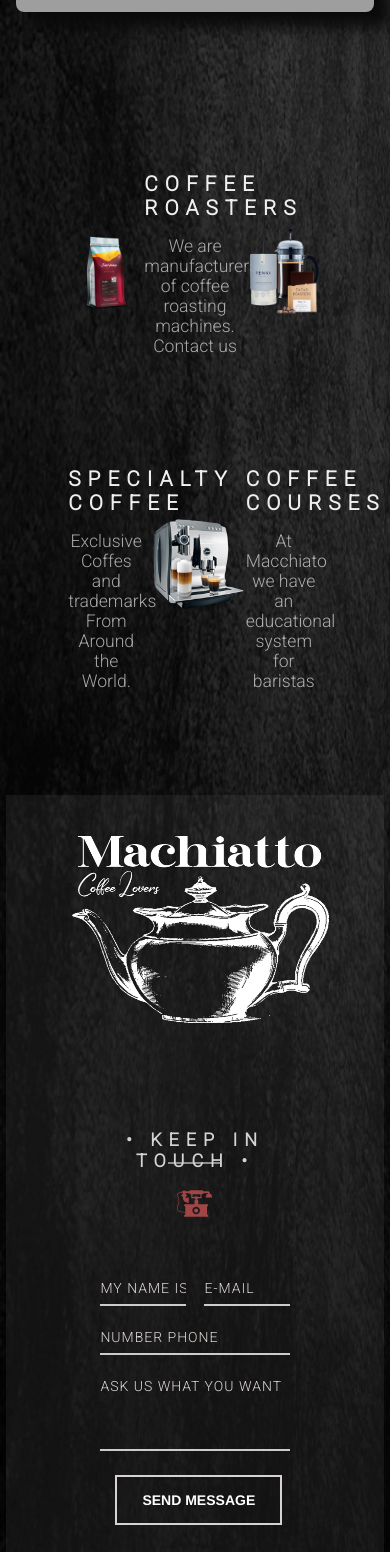
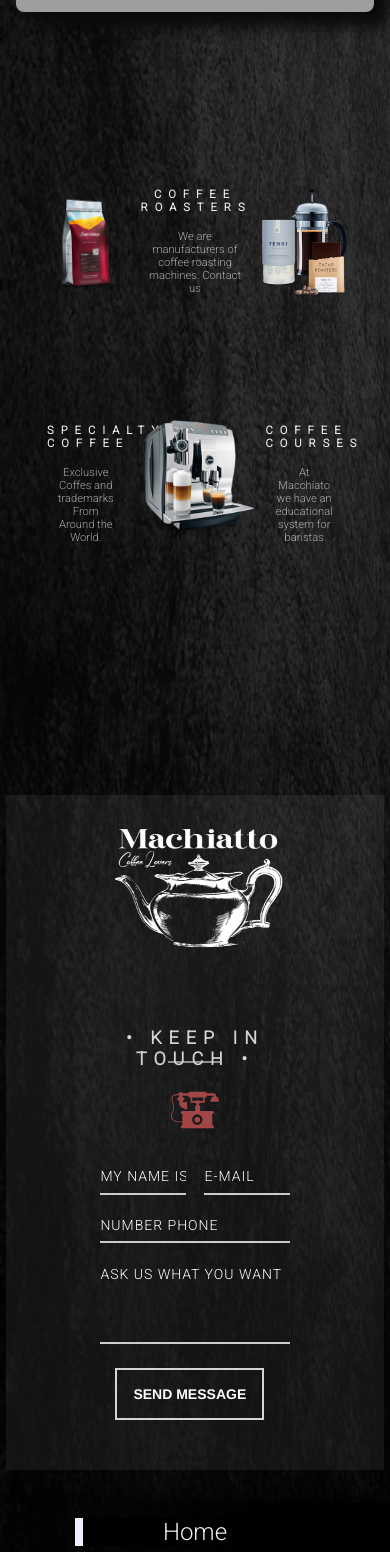
Before and after one commit to FedericoOlguin/AppMacchiato, a React (Create React App) app in the folder frontend/: page / in a window 390 px wide. Shown: the part 2520-4072 px from the top of the page. Built offline with nearby package versions, Linux system fonts and the light colour scheme; grey boxes are pictures that could not be loaded; a web font is replaced by a local one.

Commit message:
formulario corregido, inicio estilos card productos

```diff
--- a/frontend/src/App.css
+++ b/frontend/src/App.css
@@ -68,7 +68,7 @@
 }
 
 ::-webkit-scrollbar-thumb {
-  background-image: linear-gradient(#1d1d1d, #1d1d1d);
+  background-image: linear-gradient(#1d1d1d, #3f3e3e);
   border-radius: 1.5rem;
 }
 
--- a/frontend/src/Styles/FormIndex.css
+++ b/frontend/src/Styles/FormIndex.css
@@ -6,20 +6,17 @@
     margin-bottom: 2rem;
     background-color: rgba(128, 128, 128, 0.123);
 }
-
-.globalForm > h1 {
-    border: solid white 1px ;
-    width: 50%;
-}
 .containerImg{
     display: flex;
     justify-content: center;
     align-items: center;
-
+    width: 50%;
+    /* border: #F2F3EB solid 1px; */
 }
 .containerImg > img{
     width: 23rem;
     height: 19rem;
+    /* border: #F2F3EB solid 1px; */
 }
 
 /* @import url(https://fonts.googleapis.com/css?family=Montserrat:400,700); */
@@ -57,16 +54,13 @@
 }
 
 #container {
-  /* border: solid 3px #b3b3b3; */
   width: 50%;
-  margin: 30px 20px 20px 20px;
-  /* border: solid white 2px; */
-  /* position: relative; */
+  margin: 2rem 3rem 1rem 3rem;
 }
 
 form {
-  padding: 8.5px;
-  margin: 20px 0;
+  padding: 0.2rem;
+  margin: 2rem 0;
 }
 
 h1 {
@@ -77,26 +71,22 @@
   text-align: center;
   text-transform: uppercase;
 }
-
 .underline {
   border-bottom: solid 2px #928d8a;
   margin: -0.512em auto;
-  width: 80px;
+  width: 6rem;
 }
-
 .icon_wrapper {
-  margin: 30px auto 0;
+  margin: 3rem auto 0;
   width: 100%;
 }
-
 .icon {
   display: block;
   fill:  rgb(161, 70, 70);
-  height: 50px;
+  height: 3rem;
   margin: 0 auto;
-  width: 50px;
+  width: 5rem;
 }
-
 .email {
 	float: right;
 	width: 45%;
@@ -108,7 +98,7 @@
 	border-bottom: solid 2px #cecccb;
 	color: #000000;
 	font-size: 1.000em;
-  font-weight: 400;
+  font-weight: 500;
   letter-spacing: 1px;
 	margin: 0em 0 1.475em 0;
 	padding: 0 0 0.575em 0;
@@ -130,58 +120,43 @@
 	outline: none;
 	padding: 0 0 0.675em 0;
 }
-
 .message {
 	float: none;
 }
-
 .name {
 	float: left;
 	width: 45%;
 }
 
-select {
-  background: url('https://cdn4.iconfinder.com/data/icons/ionicons/512/icon-ios7-arrow-down-32.png') no-repeat right;
-  outline: none;
-  -moz-appearance: none;
-  -webkit-appearance: none;
-}
-
-select::-ms-expand {
-  display: none;
-}
-
-.subject {
-  width: 100%;
-}
-
 .telephone {
   width: 100%;
 }
-
 textarea {
 	line-height: 150%;
-	height: 75px;
+	height: 5rem;
 	resize: none;
   width: 100%;
 }
 
 ::-webkit-input-placeholder {
-	color: #dfd9d7;
+	color: #ffffff;
 }
 
 :-moz-placeholder {
-	color: #c9c1bd;
+	color: rgb(255, 255, 255);
 	opacity: 1;
 }
 
 ::-moz-placeholder {
-	color: #c9c1bd;
+	color: #ffffff;
 	opacity: 1;
 }
 
 :-ms-input-placeholder {
 	color: #cac3bf;
+}
+.textArea{
+    color: #ffffff;
 }
 
 #form_button {
@@ -209,11 +184,6 @@
   color: #F2F3EB;
 }
 
-
-@media only screen and (max-width: 770px) {
-
-}
-
 @media screen and (max-width: 768px) {
     .globalForm{
         /* background-color: rgba(128, 128, 128, 0.274); */
@@ -223,7 +193,6 @@
         align-items: center;
         width: 97%;
         min-height: 80vh;
-    }
     }
     .containerImg{
         display: flex;
@@ -235,7 +204,21 @@
     }
     .imgForm{
         width: 40vw;
-    height: 300px;
+        height: 39vh;
+    }
+    .containerImg > img{
+        width: 18rem;
+        height: 13rem;
+        /* border: #F2F3EB solid 1px; */
+    }
+    .icon_wrapper {
+        margin: 2rem auto 0;
+        width: 100%;
+      }
+      #contact_form{
+          margin: 0;
+          padding: 1rem;
+      }
 }
 
 @media screen and (max-width: 480px) {
@@ -248,7 +231,7 @@
   }
 
   #form_button {
-    padding: 15px 25px;
+    padding: 1rem 1rem;
   }
 }
 
@@ -256,10 +239,10 @@
   h1 {
     font-size: 18px;
   }
-
-  .icon {
-    height: 35px;
-    width: 35px;
+  .containerImg > img{
+    width: 15rem;
+    height: 12rem;
+    /* border: #F2F3EB solid 1px; */
 }
 
   .underline {
--- a/frontend/src/Styles/ProductsCards.css
+++ b/frontend/src/Styles/ProductsCards.css
@@ -1,3 +1,67 @@
+.cardProducto{
+  display: flex;
+  flex-direction: column;
+  justify-content: center;
+  margin: 150px 20px 50px 20px;
+  /* padding: 0px 0px 20px 0px; */
+  width: 20em;
+  height: 65vh;
+  color: rgb(161, 70, 70) 8px;
+  border-radius: 8px;
+  -webkit-box-shadow: inset -5px 17px 109px 8px rgba(59, 38, 38, 0.88);
+  -moz-box-shadow: inset -5px 17px 109px 8px rgba(0,0,0,0.88);
+  box-shadow: inset -5px 17px 109px 8px rgba(49, 49, 49, 0.88);
+  background-image: url(https://jberlife.com/wp-content/uploads/2021/04/GettyImages-1191995863-2-scaled.jpg);
+  /* border: solid 2px rgb(185, 96, 60); */
+}
+.tituloCard{
+  border: solid 1px white;
+  margin: 0;
+}
+.cardProducto > img{
+  align-self: center;
+  width: 55%;
+  margin-bottom: 0px;
+  /* border: solid white 1px; */
+}
+.precio{
+  color: blanchedalmond;
+  position: absolute;
+  z-index: 1000;
+}
+.txtCard{
+  display: flex;
+  flex-direction: column;
+  justify-content: center;
+  width: 100%;
+  height: 30vh;
+  align-items: center;
+  color: white;
+  justify-content: center;
+  margin: 0px;
+  /* border: solid white 1px; */
+}
+.txtCard > h2{
+  width: 100%;
+  height: 2.5rem;
+  align-content: center;
+  color: rgb(161, 70, 70);
+  text-shadow: 1px 1px 1px rgb(0, 0, 0);
+  /* margin: 0px 10px 0px 10px; */
+  padding: 8px 8px 0px 8px;
+  background-color: rgba(105, 105, 105, 0.171);
+  text-align: center;
+  font-size: 17px;
+
+}
+.txtCard > h4{
+  margin: 20px 25px 25px 25px;
+  text-align: center;
+}
+
+
+
+
 .card {
   background-color: brown !important;
   border-radius: 8px !important;
@@ -7,6 +71,7 @@
 .textCenter {
   text-align: center;
   font-size: 2rem !important;
+  text-decoration: none !important  ;
 }
 
 .container-cards{
@@ -14,3 +79,9 @@
   /* display: flex; */
   flex-wrap: wrap;
 }
+.icon{
+  color: white !important;
+}
+.categoryTxt{
+  text-decoration: none !important;
+}
--- a/frontend/src/Styles/categorias.css
+++ b/frontend/src/Styles/categorias.css
@@ -6,16 +6,13 @@
   flex-direction: column;
   margin: 3rem 0 5rem 0;
 }
-
 .subcontainer-categorias{
   display: flex;
   flex-direction: row;
  /*  background-color: seagreen; */
   width: 100%;
   height: 50%;
-
 }
-
 .subcontainer-categorias1{
   width: 100%;
   height: 50%;
@@ -23,34 +20,29 @@
   display: flex;
   flex-direction: row;
 }
-
 .primerContenedor{
  /*  background-color: rgb(221, 82, 13); */
   width: 30%;
   height: 100%;
-  color: #efefef
+  color: #efefef;
 }
-
 .segundoContenedor{
   /* background-color: blue; */
   width: 40%;
   height: 100%;
-  color: #efefef
+  color: #efefef;
 }
-
 .tercerContenedor{
   /* background-color: yellowgreen; */
   width: 30%;
   height: 100%;
-  color: #efefef
+  color: #efefef;
 }
-
 .img-categorias{
   object-fit:scale-down;
   width: 100%;
   height: 100%;
 }
-
 .tituloCategorias{
   color: #efefef;
   text-align: center;
@@ -59,9 +51,61 @@
   font-weight: bold;
   text-transform: uppercase;
 }
-
 .parrafoCategorias{
   font-size: 1.1em;
   text-align: center;
   color: #efefefad;
 }
+
+@media screen and (max-width: 800px) {
+  .tituloCategorias{
+
+    font-size: 1em;
+    padding: 3rem 0 1rem 0;
+    margin-top: 1rem;
+  }
+  .parrafoCategorias{
+    font-size: 0.9em;
+  }
+}
+@media screen and (max-width: 600px) {
+  .tituloCategorias{
+
+    font-size: 0.7em;
+    padding: 3rem 0 1rem 0;
+    margin: 1rem 0.5rem 0rem 0.5rem;
+  }
+  .parrafoCategorias{
+    font-size: 0.7em;
+    margin: 0rem 1rem 0rem 1rem;
+  }
+  .container-categorias{
+     width: 75%;
+     height: 70vh;
+     display: flex;
+     flex-direction: column;
+     margin: 3rem 0 5rem 0;
+   }
+   .subcontainer-categorias{
+    display: flex;
+    flex-direction: row;
+   /*  background-color: seagreen; */
+    width: 100%;
+    height: 40%;
+  }
+  .subcontainer-categorias1{
+    width: 100%;
+    height: 40%;
+   /*  background-color: burlywood; */
+    display: flex;
+    flex-direction: row;
+  }
+  .container-categorias{
+    /*  background-color: aqua; */
+     width: 80%;
+     height: 70vh;
+     display: flex;
+     flex-direction: column;
+     margin: 3rem 0 5rem 0;
+   }
+}
--- a/frontend/src/Styles/productsIndex.css
+++ b/frontend/src/Styles/productsIndex.css
@@ -12,7 +12,7 @@
     text-align: center;
     width: 100%;
 }
-.section{
+.cardProducto{
     display: flex;
     flex-direction: column;
     justify-content: center;
--- a/frontend/src/components/FormIndex.js
+++ b/frontend/src/components/FormIndex.js
@@ -5,8 +5,8 @@
 const FormIndex = () => {
   return (
     <div className="globalForm">
+
     <section className="containerImg">
-
         <img src={imgForm} className="imgForm" />
     </section>
 
@@ -23,6 +23,7 @@
         <div class="name">
           <label for="name"></label>
           <input
+          className="textArea"
             type="text"
             placeholder="My name is"
             name="name"
@@ -33,6 +34,7 @@
         <div class="email">
           <label for="email"></label>
           <input
+          className="textArea"
             type="email"
             placeholder="E-mail"
             name="email"
@@ -43,6 +45,7 @@
         <div class="telephone">
           <label for="name"></label>
           <input
+          className="textArea"
             type="text"
             placeholder="Number Phone"
             name="telephone"
@@ -57,6 +60,7 @@
         <div class="message">
           <label for="message"></label>
           <textarea
+          className="textArea"
             name="message"
             placeholder="Ask us what you want"
             id="message_input"
--- a/frontend/src/components/ProductsCard.js
+++ b/frontend/src/components/ProductsCard.js
@@ -14,11 +14,11 @@
 import LoadingIcon from "./LoadingIcon"
 import productActions from "../redux/actions/productActions";
 import '../Styles/ProductsCards.css'
-
-
+import coffePack from "../img/coffePack.png"
 
 
 function ProductsCard(props) {
+    console.log(props)
 
     useEffect(()=>{
 
@@ -29,6 +29,19 @@
     }
 
     return (
+        <div>
+
+        <div className='cardProducto'>
+            <p className='precio'> $19.99 </p>
+            <img alt='cardPho' src={coffePack} className="imagenHeader" />
+        <div className='txtCard'>
+            <h2> COFFE X SPECIAL</h2>
+            <h4> In our stores you can try a lot of different and exclusive coffees, as well as take some to your home and share with your family. </h4>
+        </div>
+    </div>
+
+
+
         <>
         <div className='container-cards'>
             {props.filtered?.map(products =>
@@ -44,16 +57,16 @@
                             alt="Paella dish"
                         />
                         <CardContent>
-                            <Typography variant="body2" color="white" fontSize="1rem">
+                            <Typography variant="body1" color="white" fontSize="1rem" className='categoryTxt'>
                                 Category: {products.category}
                             </Typography>
                         </CardContent>
                         <CardActions disableSpacing>
-                            <IconButton aria-label="add to favorites">
+                            <IconButton aria-label="add to favorites" className='icon'>
                                 <FavoriteIcon />
                             </IconButton>
 
-                            <IconButton aria-label="share">
+                            <IconButton aria-label="share" className='icon'>
                                 <LoupeIcon />
                             </IconButton>
 
@@ -64,6 +77,8 @@
             )}
         </div>
         </>
+
+        </div>
     )
 }
 
--- a/frontend/src/components/ProductsIndex.js
+++ b/frontend/src/components/ProductsIndex.js
@@ -24,7 +24,7 @@
             <div className='section'>
                 <div className='txtCard'>
                     <h2> Professional Coffe Maker </h2>
-                    <h4> Give your bussines the best tool to get the btter tastie and texture coffes, prepair in a few minutes Capuccinos, Moccachinos, or inclusive some delicius Macchiatos </h4>
+                    <h4> Give your bussines the best tool to get the better tastie and texture coffes, prepair in a few minutes Capuccinos, Moccachinos, or inclusive some delicius Macchiatos </h4>
                 </div>
                 <img alt='cardPho' src={machineCoffe} className="imagenHeader" />
             </div>
```
Lines whose indentation alone changed are shown as unchanged.
